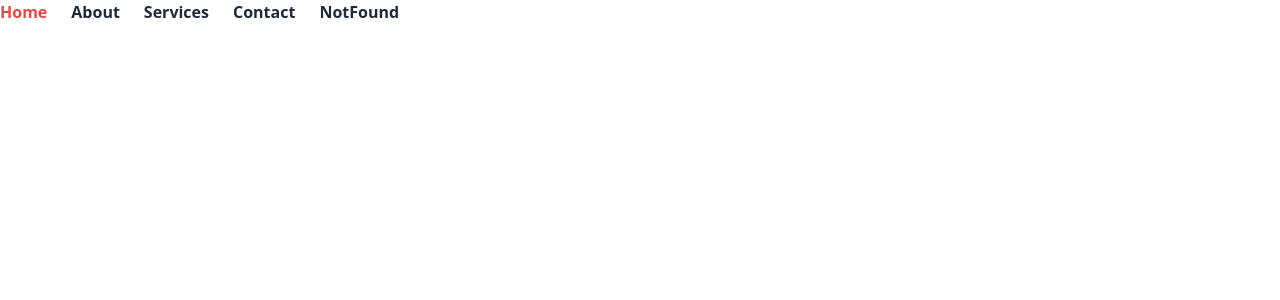
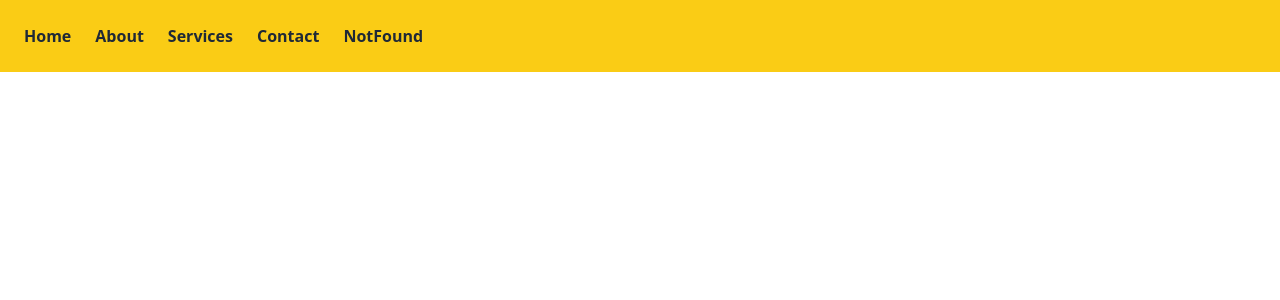
Before and after one commit to ahsan-62/price-options, a React (Vite) app: page / in a window 1280 px wide. Shown: the top 300 px of the page. Built offline with nearby package versions, Linux system fonts and the light colour scheme.

Commit message:
toggle animation added

```diff
--- a/src/components/Navbar/Navbar.jsx
+++ b/src/components/Navbar/Navbar.jsx
@@ -21,24 +21,22 @@ const Navbar = () => {
 
     return (
         <nav>
-            <div onClick={() => setOpen(!open)} className="text-2xl md:hidden">
+            <div onClick={() => setOpen(!open)} className="flex mt-4 text-2xl md:hidden">
             {
                 open===false ?<TbMenu2 ></TbMenu2> : <IoClose></IoClose>
-
-
             }
 
+            <h1 className="ml-2 ">Menu</h1>
 
             </div>
 
 
-           <div className="hidden md:flex">
-           <ul className="md:flex">
+
+           <ul className={` duration-1000 md:duration-0 absolute ${open ? 'top-16' : '-top-60'} ml-8 md:ml-0 md:flex md:static  bg-yellow-400 p-6  `}>
             {
                 routes.map((route) => <Links key={route.id} route={route} ></Links>)
             }
             </ul>
-           </div>
 
         </nav>
     );
```
